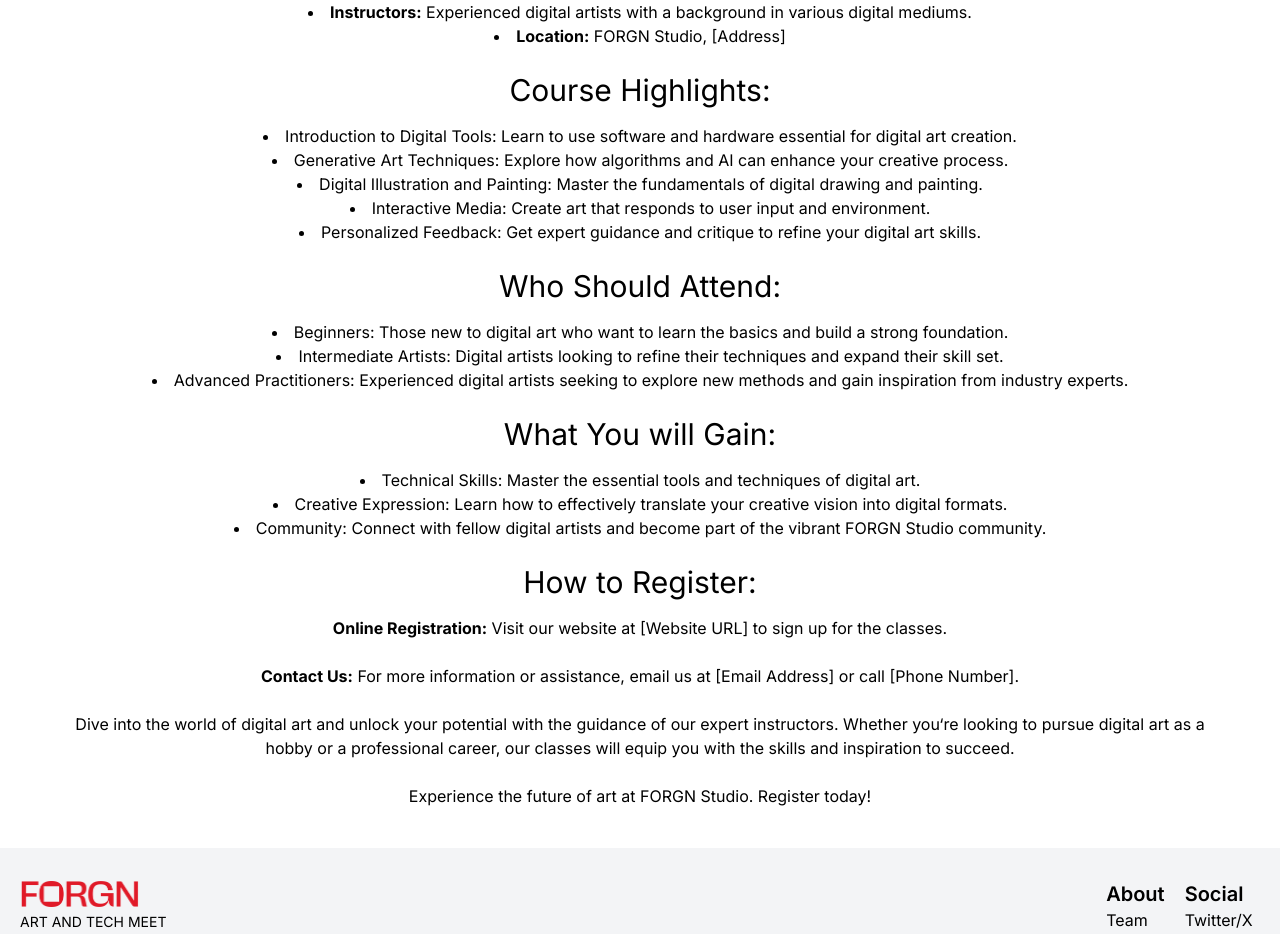
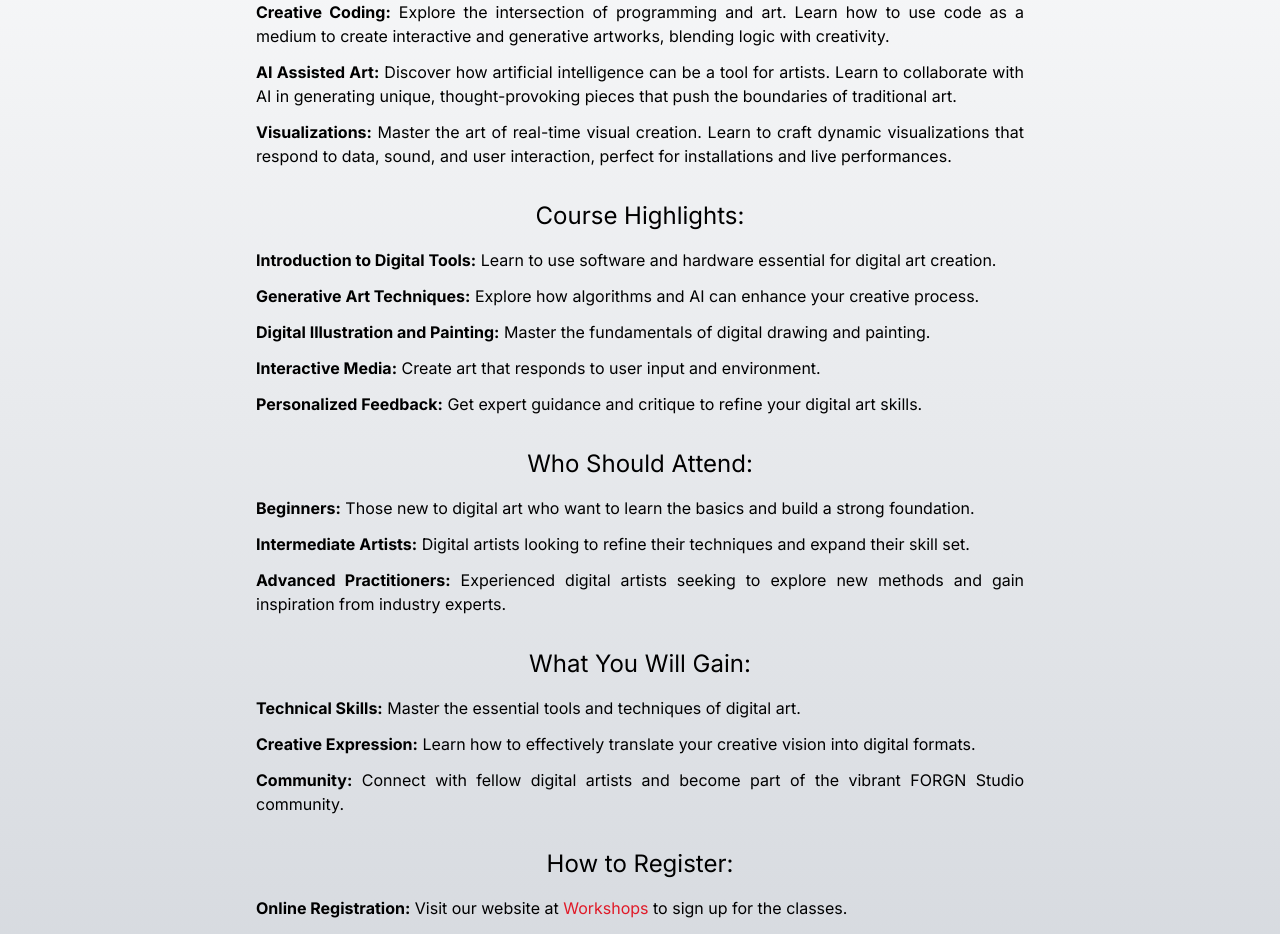
Before and after one commit to giorgio-villani/forgn, a Next.js app: page /digital in a window 1280 px wide. Shown: the part 427-1361 px from the top of the page. Built offline with nearby package versions, Linux system fonts and the light colour scheme.

Commit message:
updated website digital art section and background and footer

```diff
--- a/src/app/digital/page.tsx
+++ b/src/app/digital/page.tsx
@@ -2,98 +2,113 @@ import Image from 'next/image'
 
 export default function Digital() {
   return (
-    <div className="w-full flex flex-col items-center">
+    <div className="w-full flex flex-col items-center bg-gradient-to-b to-gray-300 from-white">
       <h1 className="text-5xl text-center mb-8">
         Digital Art Classes at FORGN Studio
       </h1>
-      <section className="bg-white py-10 max-w-[1200px] w-full px-4 text-center">
-        <h2 className="mb-6 text-3xl">
-          Embrace the Future of Art with Digital Creativity
-        </h2>
-        <p className="mb-6">
+      <section className="py-10 max-w-[800px] w-full px-4 text-center">
+        <h2 className="mb-6 text-4xl">Innovate with Digital Art</h2>
+        <p className="mb-6 text-left text-center text-justify">
           Join our comprehensive digital art classes at FORGN Studio, where
           innovative techniques meet cutting-edge technology. Led by experienced
-          digital artists, our classes are designed to cater to both beginners
-          and advanced practitioners eager to explore the digital art landscape.
+          digital artists, our classes cater to both beginners and advanced
+          practitioners eager to explore the digital art landscape.
         </p>
-        <h2 className="text-3xl mb-4">Class Details:</h2>
-        <ul className="list-disc list-inside mb-6">
-          <li>
-            <strong>Start Date:</strong> February 2024
+        <h2 className="text-2xl mb-4">Class Offering:</h2>
+        <ul className="list-inside text-justify pb-5">
+          <li className="pb-3">
+            <strong>Creative Coding:</strong> Explore the intersection of
+            programming and art. Learn how to use code as a medium to create
+            interactive and generative artworks, blending logic with creativity.
           </li>
-          <li>
-            <strong>Instructors:</strong> Experienced digital artists with a
-            background in various digital mediums.
+          <li className="pb-3">
+            <strong>AI Assisted Art:</strong> Discover how artificial
+            intelligence can be a tool for artists. Learn to collaborate with AI
+            in generating unique, thought-provoking pieces that push the
+            boundaries of traditional art.
           </li>
-          <li>
-            <strong>Location:</strong> FORGN Studio, [Address]
+          <li className="pb-3">
+            <strong>Visualizations:</strong> Master the art of real-time visual
+            creation. Learn to craft dynamic visualizations that respond to
+            data, sound, and user interaction, perfect for installations and
+            live performances.
           </li>
         </ul>
-        <h2 className="text-3xl mb-4">Course Highlights:</h2>
-        <ul className="list-disc list-inside mb-6">
-          <li>
-            Introduction to Digital Tools: Learn to use software and hardware
-            essential for digital art creation.
+
+        <h2 className="text-2xl mb-4">Course Highlights:</h2>
+        <ul className="list-inside text-justify pb-5">
+          <li className="pb-3">
+            <strong>Introduction to Digital Tools:</strong> Learn to use
+            software and hardware essential for digital art creation.
           </li>
-          <li>
-            Generative Art Techniques: Explore how algorithms and AI can enhance
-            your creative process.
+          <li className="pb-3">
+            <strong>Generative Art Techniques:</strong> Explore how algorithms
+            and AI can enhance your creative process.
           </li>
-          <li>
-            Digital Illustration and Painting: Master the fundamentals of
-            digital drawing and painting.
+          <li className="pb-3">
+            <strong>Digital Illustration and Painting:</strong> Master the
+            fundamentals of digital drawing and painting.
           </li>
-          <li>
-            Interactive Media: Create art that responds to user input and
-            environment.
+          <li className="pb-3">
+            <strong>Interactive Media:</strong> Create art that responds to user
+            input and environment.
           </li>
-          <li>
-            Personalized Feedback: Get expert guidance and critique to refine
-            your digital art skills.
+          <li className="pb-3">
+            <strong>Personalized Feedback:</strong> Get expert guidance and
+            critique to refine your digital art skills.
           </li>
         </ul>
-        <h2 className="text-3xl mb-4">Who Should Attend:</h2>
-        <ul className="list-disc list-inside mb-6">
-          <li>
-            Beginners: Those new to digital art who want to learn the basics and
-            build a strong foundation.
+        <h2 className="text-2xl mb-4">Who Should Attend:</h2>
+        <ul className="list-inside text-justify pb-5">
+          <li className="pb-3">
+            <strong>Beginners:</strong> Those new to digital art who want to
+            learn the basics and build a strong foundation.
           </li>
-          <li>
-            Intermediate Artists: Digital artists looking to refine their
-            techniques and expand their skill set.
+          <li className="pb-3">
+            <strong>Intermediate Artists:</strong> Digital artists looking to
+            refine their techniques and expand their skill set.
           </li>
-          <li>
-            Advanced Practitioners: Experienced digital artists seeking to
-            explore new methods and gain inspiration from industry experts.
+          <li className="pb-3">
+            <strong>Advanced Practitioners:</strong> Experienced digital artists
+            seeking to explore new methods and gain inspiration from industry
+            experts.
           </li>
         </ul>
-        <h2 className="text-3xl mb-4">What You will Gain:</h2>
-        <ul className="list-disc list-inside mb-6">
-          <li>
-            Technical Skills: Master the essential tools and techniques of
-            digital art.
+        <h2 className="text-2xl mb-4">What You Will Gain:</h2>
+        <ul className="list-inside text-justify pb-5">
+          <li className="pb-3">
+            <strong>Technical Skills:</strong> Master the essential tools and
+            techniques of digital art.
           </li>
-          <li>
-            Creative Expression: Learn how to effectively translate your
-            creative vision into digital formats.
+          <li className="pb-3">
+            <strong>Creative Expression:</strong> Learn how to effectively
+            translate your creative vision into digital formats.
           </li>
-          <li>
-            Community: Connect with fellow digital artists and become part of
-            the vibrant FORGN Studio community.
+          <li className="pb-3">
+            <strong>Community:</strong> Connect with fellow digital artists and
+            become part of the vibrant FORGN Studio community.
           </li>
         </ul>
-        <h2 className="text-3xl mb-4">How to Register:</h2>
-        <p className="mb-6">
-          <strong>Online Registration:</strong> Visit our website at [Website
-          URL] to sign up for the classes.
-        </p>
-        <p className="mb-6">
-          <strong>Contact Us:</strong> For more information or assistance, email
-          us at [Email Address] or call [Phone Number].
-        </p>
-        <p className="mb-6">
+        <h2 className="text-2xl mb-4">How to Register:</h2>
+        <ul className="list-inside text-justify pb-5">
+          <li className="pb-3">
+            <strong>Online Registration:</strong> Visit our website at{' '}
+            <a
+              className="text-customButton"
+              href="http://localhost:3000/workshops"
+            >
+              Workshops
+            </a>{' '}
+            to sign up for the classes.
+          </li>
+          <li className="pb-3">
+            <strong>Contact Us:</strong> For more information or assistance,
+            email us at [Email Address] or call [Phone Number].
+          </li>
+        </ul>
+        <p className="text-justify pb-5">
           Dive into the world of digital art and unlock your potential with the
-          guidance of our expert instructors. Whether you&lsquo;re looking to
+          guidance of our expert instructors. Whether you&rsquo;re looking to
           pursue digital art as a hobby or a professional career, our classes
           will equip you with the skills and inspiration to succeed.
         </p>
--- a/src/app/sculpture/page.tsx
+++ b/src/app/sculpture/page.tsx
@@ -2,12 +2,12 @@ import Image from 'next/image'
 
 export default function Sculpture() {
   return (
-    <div className="w-full flex flex-col items-center">
+    <div className="w-full flex flex-col items-center bg-gradient-to-b to-gray-300 from-white">
       <h1 className="text-5xl text-center mb-8">
         Sculpture Classes at FORGN Studio
       </h1>
-      <section className="bg-white py-10 max-w-[800px] w-full px-4 text-center">
-        <h2 className="mb-6 text-3xl">Discover the Art of Sculpture</h2>
+      <section className="py-10 max-w-[800px] w-full px-4 text-center">
+        <h2 className="mb-6 text-4xl">Discover the Art of Sculpture</h2>
         <p className="mb-6 text-left text-center text-justify">
           Immerse yourself in the art of sculpture at FORGN Studio, where
           traditional techniques meet innovative creativity. Our classes cater
@@ -16,8 +16,8 @@ export default function Sculpture() {
           classes foster exploration and artistic expression in a dynamic
           environment that bridges physical and digital art.
         </p>
-        <h2 className="text-3xl mb-4">Class Offering:</h2>
-        <ul className="list-inside text-justify">
+        <h2 className="text-2xl mb-4">Class Offering:</h2>
+        <ul className="list-inside text-justify pb-5">
           <li className="pb-3">
             <strong>Terracotta Sculpture:</strong> Delve into the rich tradition
             of terracotta sculpting. Learn to mold and shape this classic
@@ -31,8 +31,8 @@ export default function Sculpture() {
             allowing you to create intricate and vibrant sculptures.
           </li>
         </ul>
-        <h2 className="text-3xl mb-4">Course Highlights:</h2>
-        <ul className="list-inside text-justify">
+        <h2 className="text-2xl mb-4">Course Highlights:</h2>
+        <ul className="list-inside text-justify pb-5">
           <li className="pb-3">
             <strong>Live Model Sessions:</strong> Gain hands-on experience by
             sculpting from live models, enhancing your understanding of human
@@ -52,8 +52,8 @@ export default function Sculpture() {
             and guidance from instructor to refine your sculpting abilities.
           </li>
         </ul>
-        <h2 className="text-3xl mb-4">Who Should Attend:</h2>
-        <ul className="list-inside text-justify">
+        <h2 className="text-2xl mb-4">Who Should Attend:</h2>
+        <ul className="list-inside text-justify pb-5">
           <li className="pb-3">
             <strong>Beginners:</strong> Those new to sculpture who want to learn
             the basics and build a strong foundation.
@@ -62,13 +62,13 @@ export default function Sculpture() {
             <strong>Intermediate Artists:</strong> Sculptors looking to refine
             their techniques and expand their skill set.
           </li>
-          <li>
+          <li className="pb-3">
             <strong>Advanced Practitioners:</strong> Experienced artists seeking
             to explore new methods and gain inspiration from a master sculptor.
           </li>
         </ul>
-        <h2 className="text-3xl mb-4">What You will Gain:</h2>
-        <ul className="list-inside text-justify mb-6">
+        <h2 className="text-2xl mb-4">What You will Gain:</h2>
+        <ul className="list-inside text-justify pb-5">
           <li className="pb-3">
             <strong>Community:</strong> Connect with fellow artists and become
             part of the vibrant FORGN Studio community.
@@ -82,11 +82,17 @@ export default function Sculpture() {
             creative vision into tangible forms.
           </li>
         </ul>
-        <h2 className="text-3xl mb-4">How to Register:</h2>
-        <ul className="list-inside text-justify mb-6">
+        <h2 className="text-2xl mb-4">How to Register:</h2>
+        <ul className="list-inside text-justify">
           <li className="pb-3">
-            <strong>Online Registration:</strong> Visit our website at [Website
-            URL] to sign up for the classes.
+            <strong>Online Registration:</strong> Visit our website at{' '}
+            <a
+              className="text-customButton"
+              href="http://localhost:3000/workshops"
+            >
+              Workshops
+            </a>{' '}
+            to sign up for the classes.
           </li>
           <li className="pb-3">
             <strong>Contact Us:</strong> For more information or assistance,
--- a/src/components/Footer.tsx
+++ b/src/components/Footer.tsx
@@ -4,7 +4,7 @@ import React from 'react'
 
 const Footer: React.FC = () => {
   return (
-    <footer className="bg-gray-100 text-black py-3 w-full">
+    <footer className="bg-gray-300 text-black py-3 w-full">
       <div className="max-w-screen-xl mx-auto flex justify-between items-start">
         <div className="m-5">
           <img src="/forgn.png" className="max-w-[120px] max-h-[120px]" />
```
